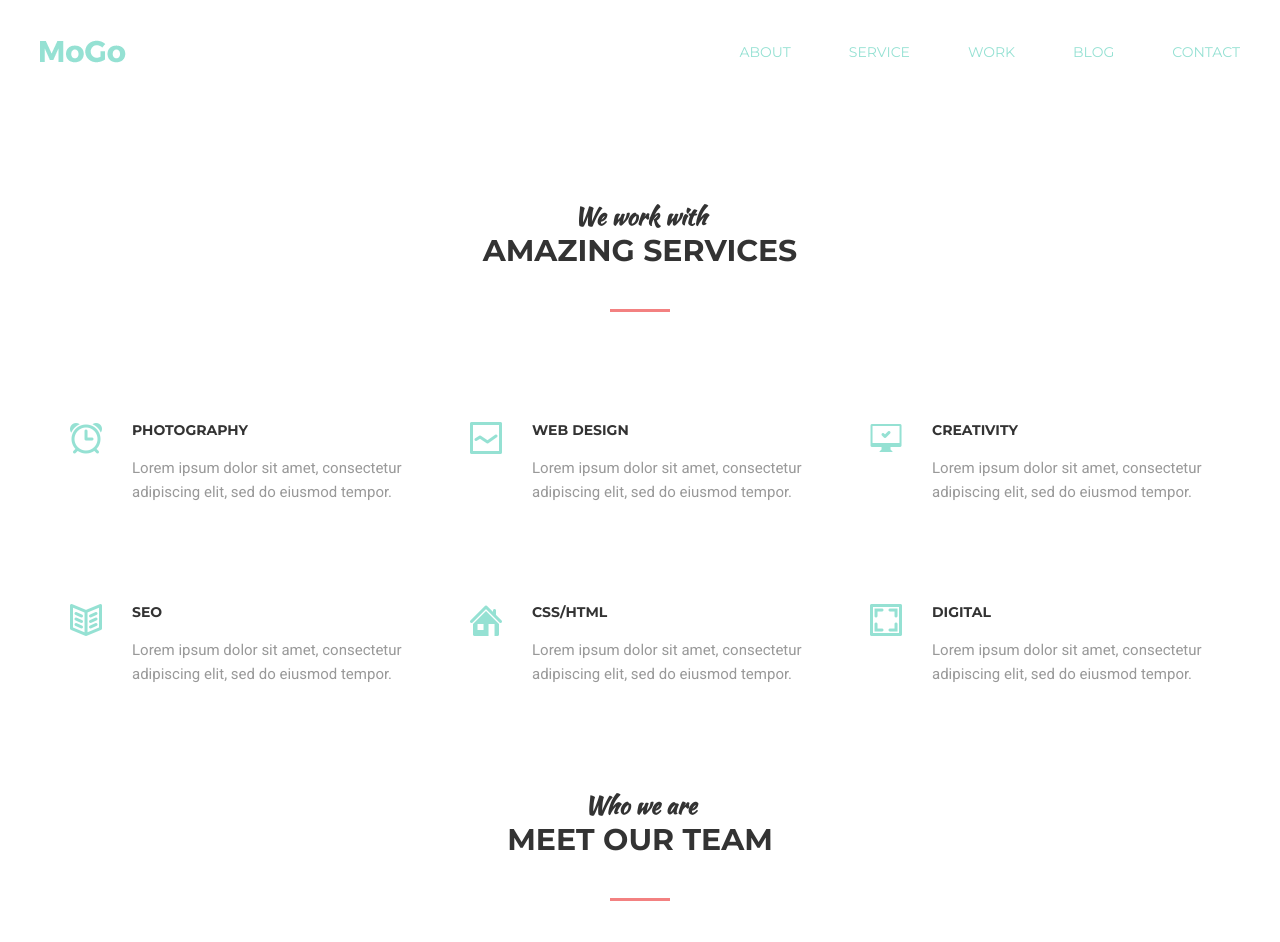
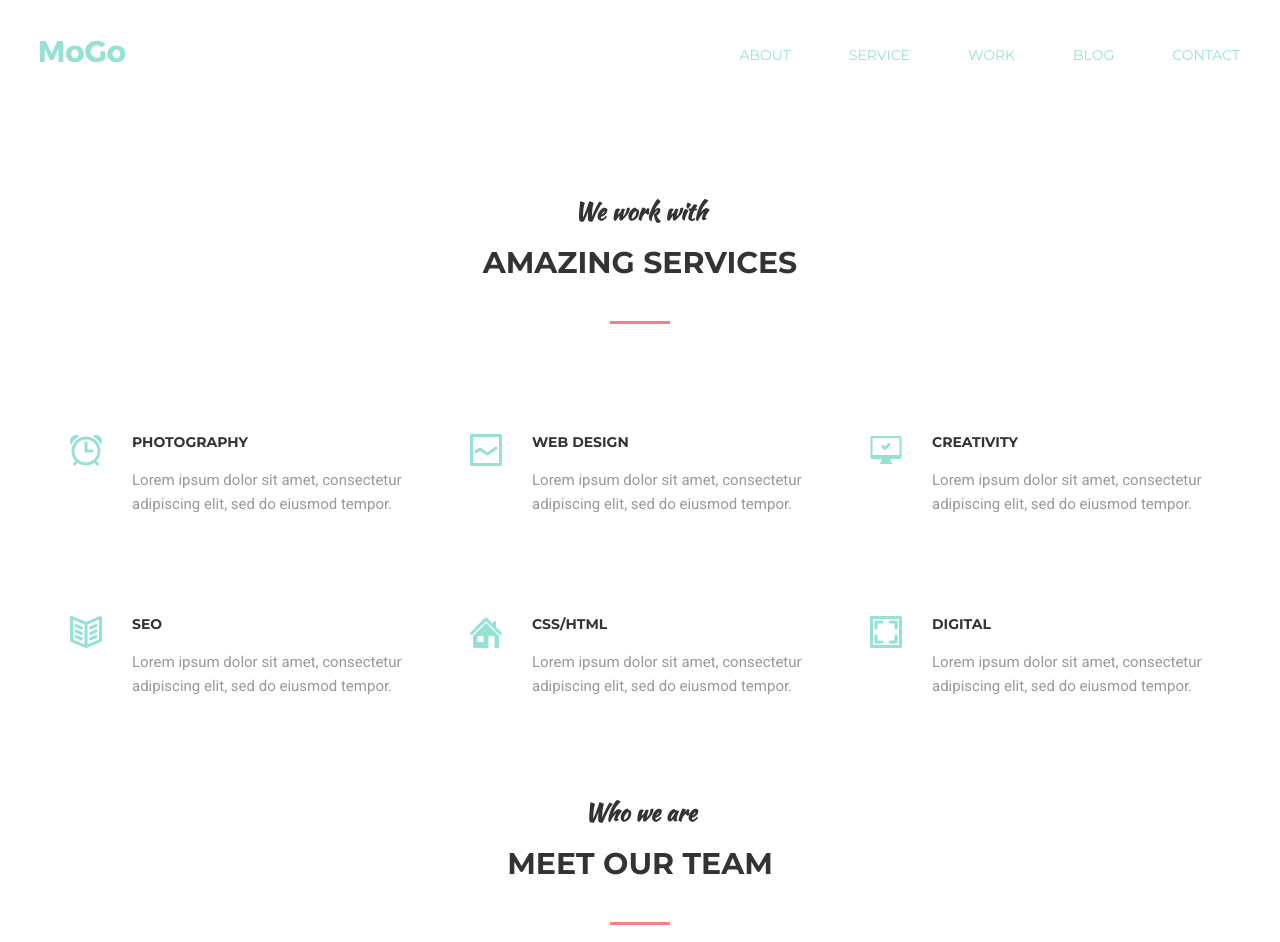
Before and after one commit to Popeyeit/goit-fe-course, a plain HTML site: page hw-06/index.html in a window 1280 px wide. Shown: the top 942 px of the page. Drawn offline with Linux system fonts and the light colour scheme.

Commit message:
checked it over times

```diff
--- a/hw-06/css/styles.css
+++ b/hw-06/css/styles.css
@@ -6,6 +6,10 @@
   box-sizing: border-box;
   padding: 0;
   margin: 0;
+}
+
+body {
+  font-weight: 400;
 }
 
 img {
@@ -45,7 +49,7 @@ ol {
 .site-navigation {
   display: flex;
   justify-content: space-between;
-  align-items: center;
+  align-items: flex-end;
   font-size: 14px;
   line-height: 16px;
   text-transform: uppercase;
@@ -73,7 +77,6 @@ ol {
 
 .navigation-list-item a::after {
   position: absolute;
-
   width: 100%;
   display: block;
   bottom: -10px;
@@ -110,6 +113,7 @@ ol {
   font-weight: 700;
   text-transform: uppercase;
   margin-bottom: 110px;
+
 }
 
 .section-title-entry {
@@ -117,6 +121,8 @@ ol {
   font-family: "Kaushan Script", cursive;
   line-height: 30px;
   text-transform: none;
+  display: block;
+  margin-bottom: 18px;
 }
 
 .section-title::after {
@@ -255,11 +261,9 @@ ol {
 
 .overlay {
   position: absolute;
-  background-image: linear-gradient(
-    0deg,
-    rgba(252, 227, 138, 0.9) 0%,
-    rgba(243, 129, 129, 0.9) 100%
-  );
+  background-image: linear-gradient(0deg,
+      rgba(252, 227, 138, 0.9) 0%,
+      rgba(243, 129, 129, 0.9) 100%);
   height: 470px;
   width: 380px;
   top: 0;
@@ -431,3 +435,8 @@ ol {
   line-height: 16px;
   cursor: pointer;
 }
+
+.subscribe-form-btn:hover,
+.subscribe-form-btn:focus {
+  background-color: rgb(243, 129, 129);
+}
--- a/hw-06/index.html
+++ b/hw-06/index.html
@@ -39,7 +39,7 @@
     <section class="services">
       <div class="container">
         <h2 class="section-title">
-          <span class="section-title-entry">We work with</span> <br />
+          <span class="section-title-entry">We work with</span>
           Amazing Services
         </h2>
 
@@ -93,7 +93,7 @@
     <section class="about">
       <div class="container">
         <h2 class="section-title section-title-about">
-          <span class="section-title-entry">Who we are</span> <br />
+          <span class="section-title-entry">Who we are</span>
           Meet our team
         </h2>
         <p class="section-about-description">
```
